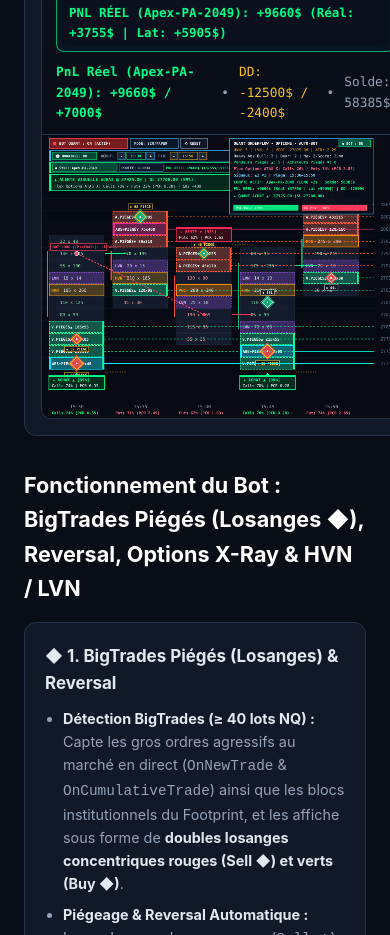
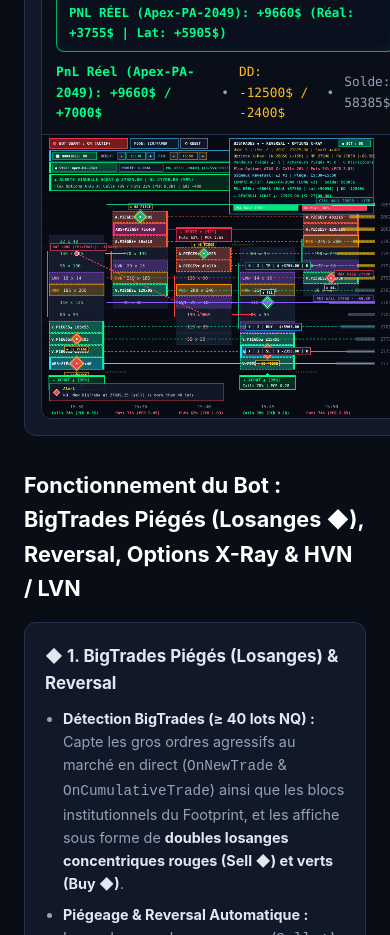
Before and after one commit to Xerro20/j-aimerais-un-indicateur-deja-compile-po, a plain HTML site: page index.html in a window 390 px wide. Shown: the part 3611-4546 px from the top of the page. Drawn offline with Linux system fonts and the light colour scheme.

Commit message:
Work from the phone

```diff
--- a/index.html
+++ b/index.html
@@ -1999,7 +1999,7 @@
 
         ctx.font = "bold 9.5px Consolas, monospace";
         ctx.fillStyle = "#ffffff";
-        ctx.fillText("QUANT ORDERFLOW • OPTIONS • AUTO-BOT", hx + 10, hy + 16);
+        ctx.fillText("BIGTRADES ◆ • REVERSAL • OPTIONS X-RAY", hx + 10, hy + 16);
 
         // Mini clickable Bot ON/OFF button inside HUD top-right
         canvasHudBotBtnRect = { x: hx + hudW - 84, y: hy + 4, w: 78, h: 17 };
@@ -2014,13 +2014,13 @@
 
         ctx.font = "9.5px Consolas, monospace";
         ctx.fillStyle = "#f59e0b";
-        ctx.fillText(`HVN: ${totalHvn} | LVN: ${totalLvn} | VPOC: ${prices[compPocIdx].toFixed(2)} | ATR: 2.25`, hx + 10, hy + 32);
-
-        ctx.fillStyle = "#e2e8f0";
-        ctx.fillText(`Heavy Abs Bull: ${totalBullAbs} | Bear: ${totalBearAbs} | Max Z-Score: 2.4σ`, hx + 10, hy + 47);
+        ctx.fillText(`HVN: ${totalHvn} | LVN: ${totalLvn} | VPOC: ${prices[compPocIdx].toFixed(2)} | Seuil ◆≥${bigTradeMinLots}L`, hx + 10, hy + 32);
+
+        ctx.fillStyle = "#fde047";
+        ctx.fillText(`Options X-Ray: CW 28050 (+15M) | MP 27900 | PW 27850 (-69.5M)`, hx + 10, hy + 47);
 
         ctx.fillStyle = "#10f596";
-        ctx.fillText(`Vendeurs Piégés ▲: ${totalTrapSell} | Acheteurs Piégés ▼: ${totalTrapBuy}`, hx + 10, hy + 62);
+        ctx.fillText(`Vendeurs Piégés ▲: ${totalTrapSell} | Acheteurs Piégés ▼: ${totalTrapBuy} | 0 DTE=1226pts`, hx + 10, hy + 62);
 
         const lastBar = bars[bars.length - 1];
         ctx.font = "bold 9.5px Consolas, monospace";
@@ -2029,7 +2029,7 @@
 
         ctx.fillStyle = "#7dd3fc";
         ctx.fillText(
-          `Signaux: ▲${totalBuySignals} ▼${totalSellSignals} | Plage: ${chartScheduleEnabled ? `${startStr}→${endStr}` : "24h/24"}`,
+          `Signaux Reversal: ▲${totalBuySignals} ▼${totalSellSignals} | Plage: ${chartScheduleEnabled ? `${startStr}→${endStr}` : "24h/24"}`,
           hx + 10,
           hy + 94
         );
@@ -2089,13 +2089,124 @@
           ctx.font = "bold 9.5px Consolas, monospace";
           ctx.fillStyle = isB ? "#00ff88" : "#ff2a55";
           ctx.fillText(
-            `${isB ? "★ QUANT ACHAT ▲" : "★ QUANT VENTE ▼"}: ${lastTradeSignal.entryPrice.toFixed(2)} (SL ${lastTradeSignal.stopPrice.toFixed(2)})`,
+            `${isB ? "★ REVERSAL ACHAT ▲" : "★ REVERSAL VENTE ▼"}: ${lastTradeSignal.entryPrice.toFixed(2)} (SL ${lastTradeSignal.stopPrice.toFixed(2)})`,
             hx + 10,
             hy + (showBot ? 145 : 136)
           );
         }
       } else {
         canvasHudBotBtnRect = { x: 0, y: 0, w: 0, h: 0 };
+      }
+
+      // 4. Draw Options X-Ray Overlay (CALL WALL, MAX PAIN, PUT WALL, 0 DTE & Strike GEX Histogram)
+      if (showOptionsXRay) {
+        const gexWeights = [0.95, 0.55, 0.72, 0.48, 0.82, 0.38, 0.68, 0.44, 1.00, 0.58, 0.74, 0.42, 0.62, 0.85];
+        for (let r = 0; r < prices.length; r++) {
+          const yMid = topPad + r * rowH + rowH / 2;
+          const isAboveMp = r <= 6; // >= 27900 Max Pain
+          const bw = Math.round(gexWeights[r] * 112);
+          ctx.fillStyle = r === 0
+            ? "rgba(253, 224, 71, 0.78)"
+            : (r === 8
+              ? "rgba(139, 92, 246, 0.75)"
+              : (isAboveMp ? "rgba(250, 204, 21, 0.55)" : "rgba(100, 116, 139, 0.52)"));
+          ctx.fillRect(priceAxisX - bw - 4, yMid - 4, bw, 8);
+        }
+
+        const drawXRayLine = (rowIdx, labelTxt, col, dashed) => {
+          const y = topPad + rowIdx * rowH + rowH / 2;
+          ctx.save();
+          if (dashed) ctx.setLineDash([6, 4]);
+          ctx.strokeStyle = col;
+          ctx.lineWidth = dashed ? 1.8 : 2.2;
+          ctx.beginPath();
+          ctx.moveTo(leftPad + 140, y);
+          ctx.lineTo(priceAxisX - 4, y);
+          ctx.stroke();
+          ctx.restore();
+
+          ctx.font = "bold 9.5px Consolas, monospace";
+          const tw = ctx.measureText(labelTxt).width + 14;
+          const bx = priceAxisX - tw - 8;
+          const by = y - 18;
+          ctx.fillStyle = "rgba(15, 23, 42, 0.94)";
+          ctx.fillRect(bx, by, tw, 16);
+          ctx.strokeStyle = col;
+          ctx.lineWidth = 1.5;
+          ctx.strokeRect(bx, by, tw, 16);
+          ctx.fillStyle = col;
+          ctx.fillText(labelTxt, bx + 7, by + 11.5);
+        };
+
+        // CALL WALL 28050 (row 0), MAX PAIN 27900 (row 6), PUT WALL 27850 (row 8)
+        drawXRayLine(0, "CALL WALL 28050 · +15M", "#10b981", false);
+        drawXRayLine(6, "MAX PAIN 27900", "#ef4444", true);
+        drawXRayLine(8, "PUT WALL 27850 · -69.5M", "#8b5cf6", false);
+      }
+
+      // 5. Draw DOM-Style Order Tags ([X │ 2 │ TP │ $ +3755.00 │ R] / [X │ 2 │ SL │ $ -2355.00 │ R])
+      if (showDomTags) {
+        const drawDomTag = (rowIdx, txt, borderCol) => {
+          const y = topPad + rowIdx * rowH + rowH / 2;
+          const xTag = 500;
+          ctx.font = "bold 9px Consolas, monospace";
+          const tw = ctx.measureText(txt).width + 12;
+          ctx.save();
+          ctx.setLineDash([2, 2]);
+          ctx.strokeStyle = borderCol;
+          ctx.lineWidth = 1.2;
+          ctx.beginPath();
+          ctx.moveTo(xTag + tw, y);
+          ctx.lineTo(priceAxisX - 6, y);
+          ctx.stroke();
+          ctx.restore();
+
+          ctx.fillStyle = "rgba(15, 23, 42, 0.94)";
+          ctx.fillRect(xTag, y - 9, tw, 18);
+          ctx.strokeStyle = borderCol;
+          ctx.lineWidth = 1.4;
+          ctx.strokeRect(xTag, y - 9, tw, 18);
+          ctx.fillStyle = "#ffffff";
+          ctx.fillText(txt, xTag + 6, y + 3);
+        };
+
+        drawDomTag(5, "X │ 2 │ TP │ $ +3755.00 │ R", "#10b981");
+        drawDomTag(10, "X │ 2 │ BUY │ $+5905.00", "#0ea5e9");
+        drawDomTag(12, "X │ 2 │ SL │ $ -2355.00 │ R", "#ef4444");
+      }
+
+      // 6. Draw Bottom-Left BigTrade Alert Toast ("Alert — NQ: New BigTrade at 27899.25 (sell) is more than 40 lots")
+      if (showBigTrades) {
+        const tx = 18;
+        const ty = canvas.height - 84;
+        const tw = 428;
+        const th = 42;
+        ctx.fillStyle = "rgba(17, 24, 39, 0.95)";
+        ctx.fillRect(tx, ty, tw, th);
+        ctx.strokeStyle = "#ef4444";
+        ctx.lineWidth = 1.6;
+        ctx.strokeRect(tx, ty, tw, th);
+
+        const ix = tx + 18;
+        const iy = ty + th / 2;
+        ctx.fillStyle = "#ef4444";
+        ctx.beginPath();
+        ctx.moveTo(ix, iy - 8);
+        ctx.lineTo(ix + 8, iy);
+        ctx.lineTo(ix, iy + 8);
+        ctx.lineTo(ix - 8, iy);
+        ctx.closePath();
+        ctx.fill();
+        ctx.strokeStyle = "#ffffff";
+        ctx.lineWidth = 1.1;
+        ctx.stroke();
+
+        ctx.font = "bold 9.5px Consolas, monospace";
+        ctx.fillStyle = "#fde047";
+        ctx.fillText("Alert", tx + 34, ty + 15);
+        ctx.font = "9.5px Consolas, monospace";
+        ctx.fillStyle = "#e2e8f0";
+        ctx.fillText(`NQ: New BigTrade at 27899.25 (sell) is more than ${bigTradeMinLots} lots`, tx + 34, ty + 31);
       }
     }
 
@@ -2133,8 +2244,11 @@
       }
     });
 
-    ["rngOptDom", "rngHvn", "rngLvn", "rngAbsMult", "rngTrapMult", "rngMaxDd", "rngMaxPnl", "chkBot", "chkBuySell", "chkBanner", "chkEntrySl", "chkTrapped", "chkBarHvn", "chkAbs", "chkRays", "chkHud", "inpBotStart", "inpBotEnd"]
-      .forEach(id => document.getElementById(id).addEventListener("input", analyzeAndRender));
+    ["rngBigTradeLots", "rngOptDom", "rngHvn", "rngLvn", "rngAbsMult", "rngTrapMult", "rngMaxDd", "rngMaxPnl", "chkBot", "chkBigTrades", "chkOptionsXRay", "chkDomTags", "chkBuySell", "chkBanner", "chkEntrySl", "chkTrapped", "chkBarHvn", "chkAbs", "chkRays", "chkHud", "inpBotStart", "inpBotEnd"]
+      .forEach(id => {
+        const el = document.getElementById(id);
+        if (el) el.addEventListener("input", analyzeAndRender);
+      });
 
     analyzeAndRender();
   </script>
```
